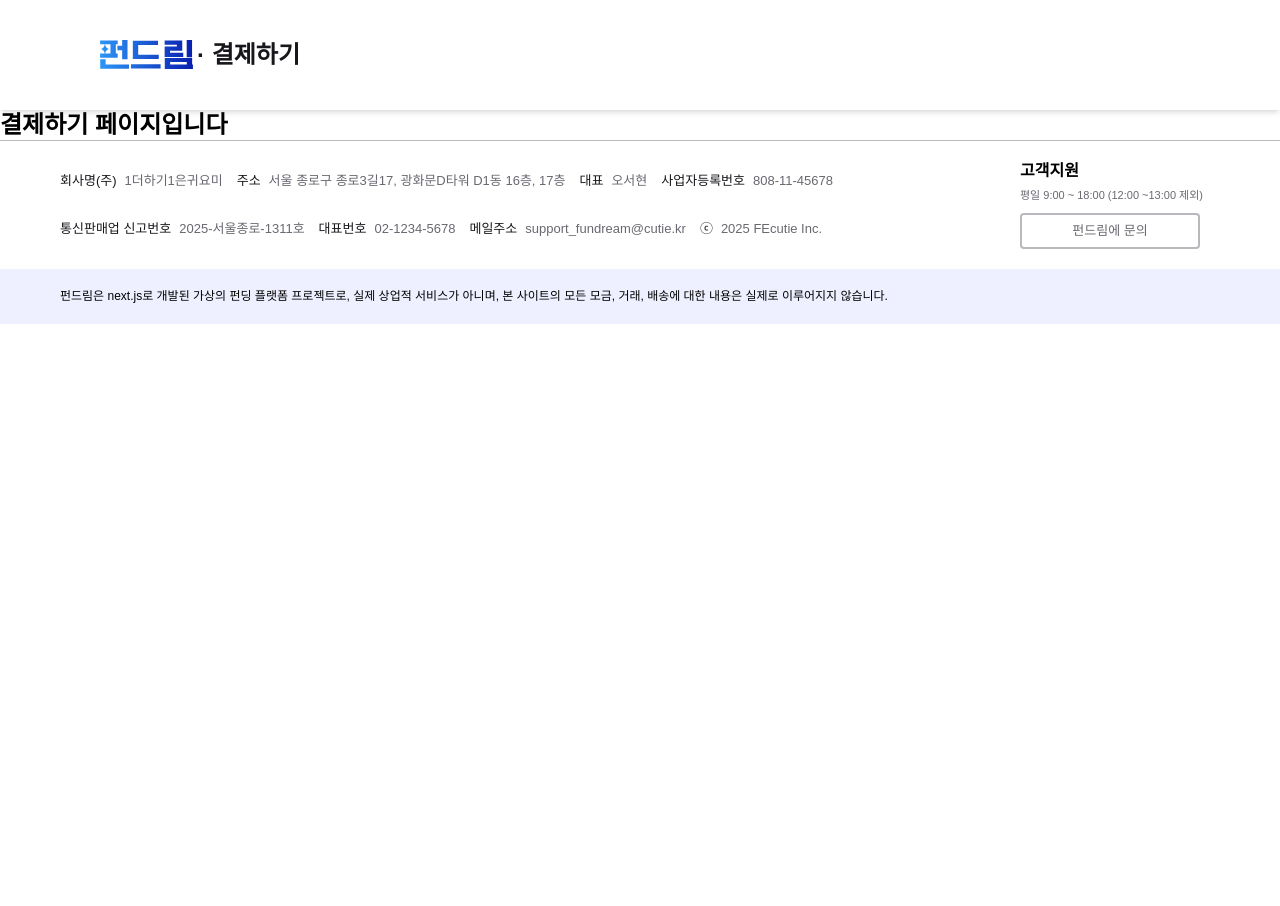
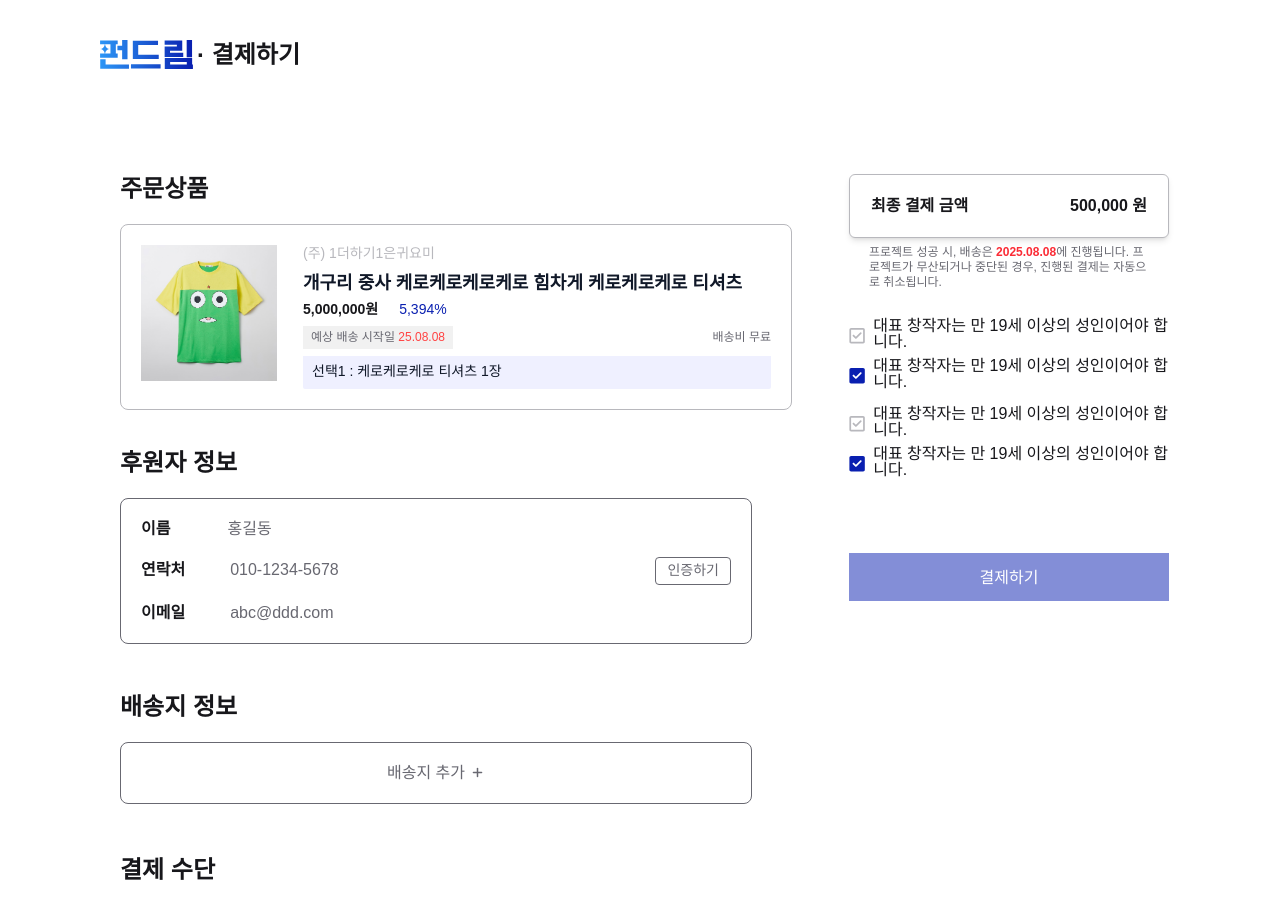
Before and after one commit to FRONTENDBOOTCAMP-13th/Final-11-Cutie, a Next.js app: page /checkout in a window 1280 px wide. Shown: the top 906 px of the page. Before the commit the page ends 800 px from the top, so only its background shows below. Built offline with nearby package versions, Linux system fonts and the light colour scheme.

Commit message:
✨add: CheckoutPage (page.tsx)

```diff
--- a/src/app/(simple)/checkout/page.tsx
+++ b/src/app/(simple)/checkout/page.tsx
@@ -1,3 +1,144 @@
+'use client';
+
+import { OrderedProductComponent, BuyerInfo, BuyerAddress } from '@components/address/DeliveryAddress';
+import { CheckboxWithLabel } from '@components/button/SquareBtn';
+import CircleCheckIcon from '@assets/icons/circle-check.svg';
+import CircleUncheckIcon from '@assets/icons/circle-uncheck.svg';
+import PlusIcon from '@assets/icons/plus.svg';
+
+import { useState } from 'react';
+
 export default function CheckoutPage() {
-  return <h1 className="bold-24">결제하기 페이지입니다</h1>;
+  const [selectedMethod, setSelectedMethod] = useState<'card' | 'naver' | 'kakao'>('card');
+  const [isAgreedPersonalInfo, setIsAgreedPersonalInfo] = useState(false);
+  const [isAgreedNotice, setIsAgreedNotice] = useState(false);
+
+  const handleSubmit = () => {
+    if (!isAgreedPersonalInfo || !isAgreedNotice) {
+      alert('개인정보 제공 및 결제 유의사항 모두에 동의해주세요.');
+      return;
+    }
+    alert('선택된 결제수단: ${selectedMethod}');
+  };
+
+  const PAYMENT_OPTIONS = [
+    { key: 'card', label: '카드 간편결제' },
+    { key: 'naver', label: '네이버페이' },
+    { key: 'kakao', label: '카카오페이' },
+  ];
+
+  return (
+    <div className="flex flex-col items-center p-[24px] mobile:p-[40px] tablet:px-[90px] tablet:py-[64px] laptop:px-[120px] laptop:py-[64px]  bg-bg text-font-900">
+      <div className="w-full max-w-[1200px] flex flex-col laptop:flex-row gap-[53px] tablet:gap-[57px] laptop:gap-[57px]">
+        <div className="flex-1 flex flex-col gap-[48px]">
+          <section className="w-full">
+            <OrderedProductComponent />
+          </section>
+
+          <section className="w-full">
+            <BuyerInfo />
+          </section>
+
+          <section className="w-full">
+            <BuyerAddress />
+          </section>
+
+          <section className="w-full">
+            <div className="flex flex-col gap-5 w-full">
+              <p className="font-bold font-pretendard text-[17px] mobile:text-[20px] tablet:text-[24px] laptop:text-[24px] text-font-900">
+                결제 수단
+              </p>
+
+              <div className="flex flex-col p-5 gap-[13px] bg-bg border border-font-400 rounded-lg">
+                <div className="flex items-start border-b gap-[27px] w-full h-[37px]">
+                  {PAYMENT_OPTIONS.map(({ key, label }) => {
+                    const isSelected = selectedMethod === key;
+                    return (
+                      <button
+                        key={key}
+                        type="button"
+                        onClick={() => setSelectedMethod(key as typeof selectedMethod)}
+                        className="flex items-center gap-[6px] medium-12 tablet:text-[14px] laptop:text-[16px] text-font-900"
+                      >
+                        {isSelected ? (
+                          <CircleCheckIcon className="w-[22px] h-[22px]" />
+                        ) : (
+                          <CircleUncheckIcon className="w-[22px] h-[22px]" />
+                        )}
+                        {label}
+                      </button>
+                    );
+                  })}
+                </div>
+
+                <div className="flex justify-center items-center gap-[5px] p-5 medium-12 tablet:text-[14px] laptop:text-[16px] text-font-400 cursor-pointer">
+                  카드등록
+                  <PlusIcon className="aria-hidden:true" />
+                </div>
+              </div>
+            </div>
+          </section>
+        </div>
+
+        {/* 💳 결제 정보 박스 */}
+        <div className="w-full laptop:min-w-[320px] laptop:max-w-[360px] laptop:sticky laptop:top-40">
+          <div className="flex justify-between border border-secondary-200 rounded-[6px] bg-white p-[21px] shadow-md">
+            <span className="bold-12 tablet:text-[14px] laptop:text-[16px]">최종 결제 금액</span>
+            <span className="text-right bold-12 tablet:text-[14px] laptop:text-[16px]">500,000 원</span>
+          </div>
+          <div>
+            <p className="medium-10 mobile:text-[12px] tablet:text-[12px] laptop:text-[12px] text-font-400 px-[20px] py-[4px] laptop:py-[7px] mb-[21px]">
+              프로젝트 성공 시, 배송은{' '}
+              <span className="text-red-500 semibold-10 mobile:text-[12px] tablet:text-[12px] laptop:text-[12px]">
+                2025.08.08
+              </span>
+              에 진행됩니다. 프로젝트가 무산되거나 중단된 경우, 진행된 결제는 자동으로 취소됩니다.
+            </p>
+
+            <div className="mb-4">
+              <CheckboxWithLabel
+                checked={isAgreedPersonalInfo}
+                onChange={setIsAgreedPersonalInfo}
+                label={
+                  <div className="flex justify-between items-center w-full">
+                    <span className="medium-12 mobile:text-[14px] tablet:text-[14px] laptop:text-[14px]">
+                      개인정보 3자 제공 동의
+                    </span>
+                    <span className="text-[#818189] underline hover:text-error cursor-pointer text-right whitespace-nowrap">
+                      내용보기
+                    </span>
+                  </div>
+                }
+              />
+            </div>
+
+            <div className="mb-[59px]">
+              <CheckboxWithLabel
+                checked={isAgreedNotice}
+                onChange={setIsAgreedNotice}
+                label={
+                  <div className="flex justify-between items-center w-full">
+                    <span className="medium-12 mobile:text-[14px] tablet:text-[14px] laptop:text-[14px]">
+                      결제 유의사항 확인
+                    </span>
+                    <span className="text-[#818189] underline hover:text-error cursor-pointer text-right whitespace-nowrap">
+                      내용보기
+                    </span>
+                  </div>
+                }
+              />
+            </div>
+
+            <button
+              className="w-full bg-primary-800 text-white py-3 mt-4 disabled:opacity-50"
+              onClick={handleSubmit}
+              disabled={!isAgreedPersonalInfo || !isAgreedNotice}
+            >
+              결제하기
+            </button>
+          </div>
+        </div>
+      </div>
+    </div>
+  );
 }
```
